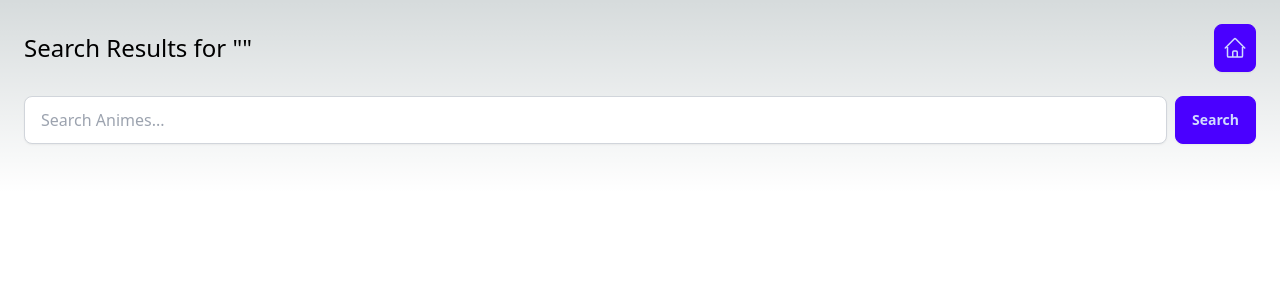
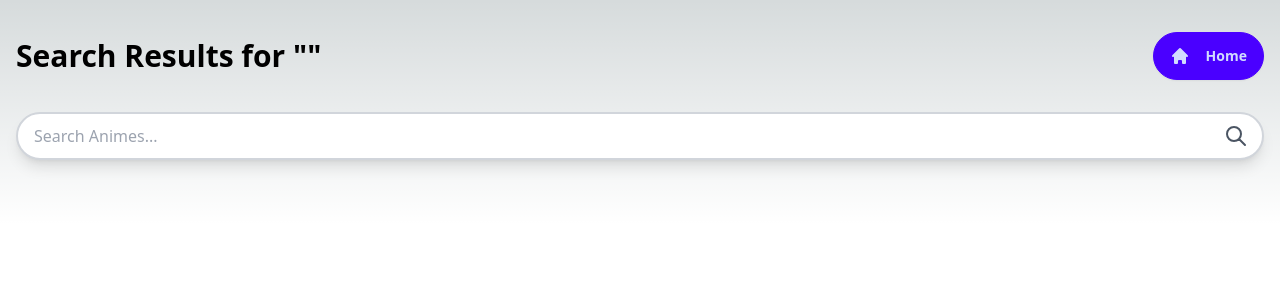
Before and after one commit to Alas-3/asdfghjkl, a Next.js app: page /search in a window 1280 px wide. Shown: the top 300 px of the page. Built offline with nearby package versions, Linux system fonts and the light colour scheme.

Commit message:
modified search page improved ui a bit

```diff
--- a/pages/search.js
+++ b/pages/search.js
@@ -1,35 +1,27 @@
-import { useEffect, useState } from 'react';
-import { useRouter } from 'next/router';
-import { searchAnime } from '../lib/scrape';
+import React, { useEffect, useState } from "react";
+import { useRouter } from "next/router";
+import { searchAnime } from "../lib/scrape";
 
-// Function to convert title to URL slug
 const createAnimeUrlSlug = (title) => {
   return title
-    .normalize('NFD') // Normalize to decompose accented characters
-    .replace(/[\u0300-\u036f]/g, '') // Remove diacritical marks
+    .normalize("NFD")
+    .replace(/[\u0300-\u036f]/g, "")
     .toLowerCase()
-    .replace(/(\d)\.(\d)/g, '$1-$2') // Replace periods in numeric sequences with hyphens
-    .replace(/[^a-z0-9]+/g, '-') // Replace non-alphanumeric characters with hyphens
-    .replace(/^-|-$/g, ''); // Remove leading and trailing hyphens
+    .replace(/(\d)\.(\d)/g, "$1-$2")
+    .replace(/[^a-z0-9]+/g, "-")
+    .replace(/^-|-$/g, "");
 };
 
-// Skeleton loader component
 const SkeletonLoader = () => (
-  <div className="flex justify-center">
-    <div className="card bg-base-100 shadow-lg animate-pulse cursor-pointer relative transition-transform transform hover:scale-105 hover:shadow-xl rounded-lg overflow-hidden" style={{ width: '200px' }}>
-      <figure className="h-64 w-full overflow-hidden relative rounded-t-lg bg-gray-200">
-        {/* Placeholder for image */}
-        <div className="h-full w-full bg-gray-300 animate-pulse"></div>
-      </figure>
-      <div className="card-body">
-        <h2 className="h-6 bg-gray-300 rounded w-3/4 mb-2"></h2> {/* Title placeholder */}
-        <h3 className="h-4 bg-gray-300 rounded w-1/2"></h3> {/* Episode placeholder */}
-      </div>
+  <div className="bg-white rounded-lg shadow-md overflow-hidden animate-pulse">
+    <div className="h-48 sm:h-64 bg-gray-300"></div>
+    <div className="p-4">
+      <div className="h-4 bg-gray-300 rounded w-3/4 mb-2"></div>
+      <div className="h-3 bg-gray-300 rounded w-1/2"></div>
     </div>
   </div>
 );
 
-// Function to truncate title for display
 const truncateTitle = (title, maxLength) => {
   return title.length > maxLength ? `${title.slice(0, maxLength)}...` : title;
 };
@@ -37,16 +29,17 @@ const truncateTitle = (title, maxLength) => {
 export default function SearchResults() {
   const [animes, setAnimes] = useState([]);
   const [loading, setLoading] = useState(true);
-  const [searchTerm, setSearchTerm] = useState('');
+  const [searchTerm, setSearchTerm] = useState("");
+  const [clickedAnime, setClickedAnime] = useState(null);
   const router = useRouter();
-  const { query } = router.query; // Get the query parameter from the URL
+  const { query } = router.query;
 
   useEffect(() => {
     const fetchAnimes = async () => {
       if (query) {
         const results = await searchAnime(query);
         setAnimes(results);
-        setSearchTerm(query); // Set the search term for the input field
+        setSearchTerm(query);
       }
       setLoading(false);
     };
@@ -54,56 +47,74 @@ export default function SearchResults() {
   }, [query]);
 
   const handleHomeRedirect = () => {
-    router.push('/');
+    router.push("/");
   };
 
   const handleSearch = async (e) => {
     e.preventDefault();
-    // Navigate to the search page with the new search term
     router.push(`/search?query=${encodeURIComponent(searchTerm)}`);
   };
 
-  // Function to navigate to the anime details page
   const handleAnimeClick = (anime) => {
+    setClickedAnime(anime);
+    setTimeout(() => {
       const urlSlug = createAnimeUrlSlug(anime.title);
       router.push(`/anime/${urlSlug}`);
+    }, 500); // Delay navigation to allow animation to play
   };
 
   return (
-    <div className="container mx-auto p-6">
-      <div className="flex justify-between items-center mb-6">
-        <h1 className="text-2xl mr-12">Search Results for "{query}"</h1>
+    <div className="container mx-auto px-4 py-8">
+      <div className="flex flex-col sm:flex-row justify-between items-center mb-8">
+        <h1 className="text-2xl sm:text-3xl font-bold mb-4 sm:mb-0 text-center sm:text-left">
+          Search Results for "{query}"
+        </h1>
         <button
           onClick={handleHomeRedirect}
-          className="btn btn-primary p-2 flex items-center justify-center"
+          className="btn btn-primary flex items-center justify-center px-4 py-2 rounded-full transition-all duration-300 ease-in-out hover:scale-105"
         >
           <svg
             xmlns="http://www.w3.org/2000/svg"
-            fill="none"
-            viewBox="0 0 24 24"
-            strokeWidth="1.5"
-            stroke="currentColor"
-            className="w-6 h-6"
+            className="h-5 w-5 mr-2"
+            viewBox="0 0 20 20"
+            fill="currentColor"
           >
-            <path
-              strokeLinecap="round"
-              strokeLinejoin="round"
-              d="m2.25 12 8.954-8.955c.44-.439 1.152-.439 1.591 0L21.75 12M4.5 9.75v10.125c0 .621.504 1.125 1.125 1.125H9.75v-4.875c0-.621.504-1.125 1.125-1.125h2.25c.621 0 1.125.504 1.125 1.125V21h4.125c.621 0 1.125-.504 1.125-1.125V9.75M8.25 21h8.25"
-            />
+            <path d="M10.707 2.293a1 1 0 00-1.414 0l-7 7a1 1 0 001.414 1.414L4 10.414V17a1 1 0 001 1h2a1 1 0 001-1v-2a1 1 0 011-1h2a1 1 0 011 1v2a1 1 0 001 1h2a1 1 0 001-1v-6.586l.293.293a1 1 0 001.414-1.414l-7-7z" />
           </svg>
+          Home
         </button>
       </div>
 
-      {/* Search Bar */}
-      <form onSubmit={handleSearch} className="flex mb-6 space-x-2">
+      <form onSubmit={handleSearch} className="mb-8">
+        <div className="relative">
           <input
             type="text"
             placeholder="Search Animes..."
             value={searchTerm}
             onChange={(e) => setSearchTerm(e.target.value)}
-          className="input input-bordered w-full h-12 px-4 rounded-lg shadow-sm border-gray-300 focus:outline-none focus:ring focus:ring-blue-500"
+            className="w-full h-12 pl-4 pr-12 rounded-full shadow-lg border-2 border-gray-300 focus:outline-none focus:ring-2 focus:ring-blue-500 focus:border-transparent transition-all duration-300 ease-in-out"
           />
-        <button type="submit" className="btn btn-primary h-12">Search</button>
+          <button
+            type="submit"
+            className="absolute right-0 top-0 h-full px-4 text-gray-600 hover:text-blue-500 transition-colors duration-300 ease-in-out focus:outline-none"
+            aria-label="Search"
+          >
+            <svg
+              xmlns="http://www.w3.org/2000/svg"
+              className="h-6 w-6"
+              fill="none"
+              viewBox="0 0 24 24"
+              stroke="currentColor"
+              strokeWidth={2}
+            >
+              <path
+                strokeLinecap="round"
+                strokeLinejoin="round"
+                d="M21 21l-6-6m2-5a7 7 0 11-14 0 7 7 0 0114 0z"
+              />
+            </svg>
+          </button>
+        </div>
       </form>
 
       {loading ? (
@@ -120,11 +131,22 @@ export default function SearchResults() {
               className="flex justify-center"
               onClick={() => handleAnimeClick(anime)}
             >
-              <div className="card bg-base-100 shadow-lg cursor-pointer relative transition-transform transform hover:scale-105 hover:shadow-xl rounded-lg overflow-hidden" style={{ width: '200px' }}>
+              <div
+                className={`card bg-base-100 shadow-lg cursor-pointer relative transition-all duration-500 ease-in-out transform hover:scale-105 hover:shadow-xl rounded-lg overflow-hidden ${
+                  clickedAnime === anime ? 'scale-150 opacity-0' : ''
+                }`}
+                style={{ width: "200px" }}
+              >
                 <figure className="h-64 w-full overflow-hidden relative rounded-t-lg">
-                  <img src={anime.imageUrl} alt={`Image of ${anime.title}`} className="object-cover h-full w-full" />
+                  <img
+                    src={anime.imageUrl}
+                    alt={`Image of ${anime.title}`}
+                    className="object-cover h-full w-full"
+                  />
                   <div className="absolute bottom-0 w-full bg-gradient-to-b from-transparent via-black/70 to-black p-2">
-                    <h2 className="text-white text-lg font-bold">{truncateTitle(anime.title, 20)}</h2>
+                    <h2 className="text-white text-lg font-bold">
+                      {truncateTitle(anime.title, 20)}
+                    </h2>
                     <h3 className="text-sm text-gray-300">{anime.episode}</h3>
                   </div>
                 </figure>
```
Lines whose indentation alone changed are shown as unchanged.
